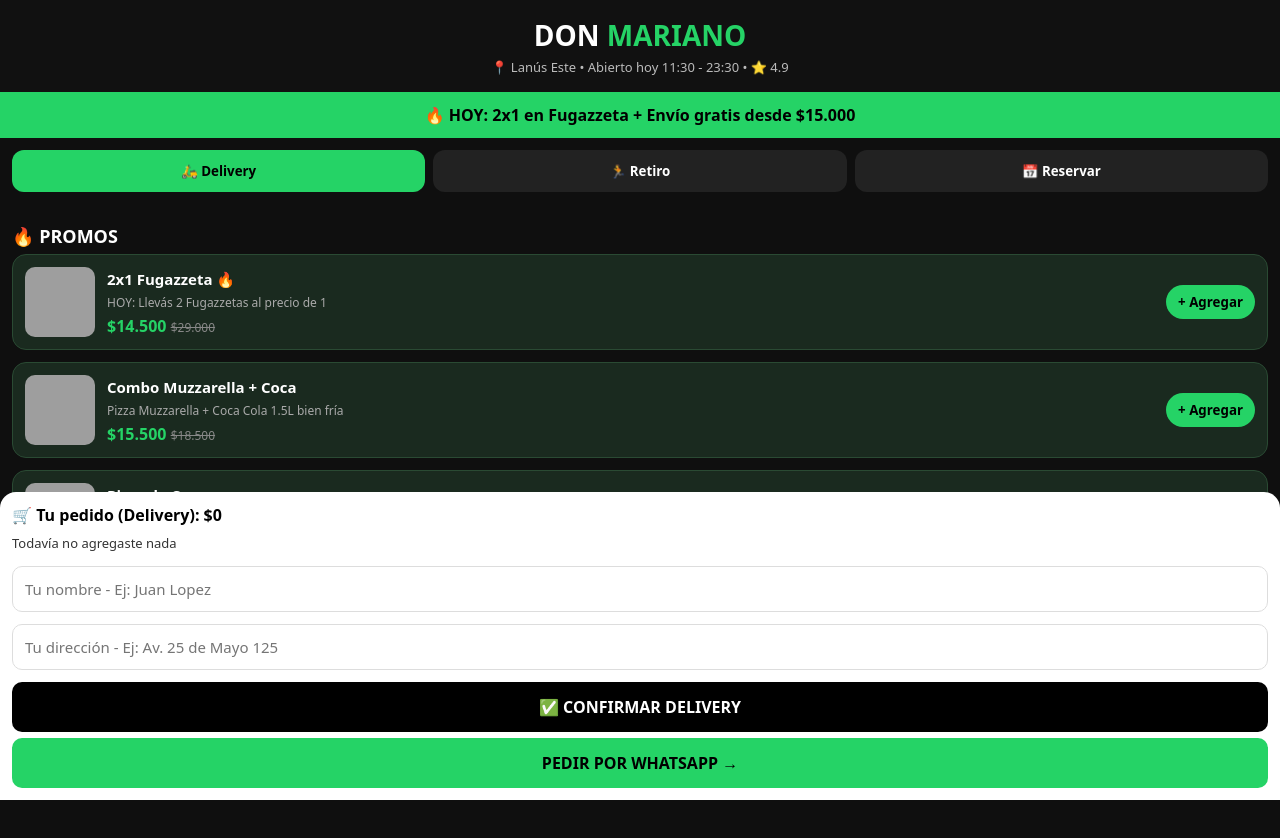
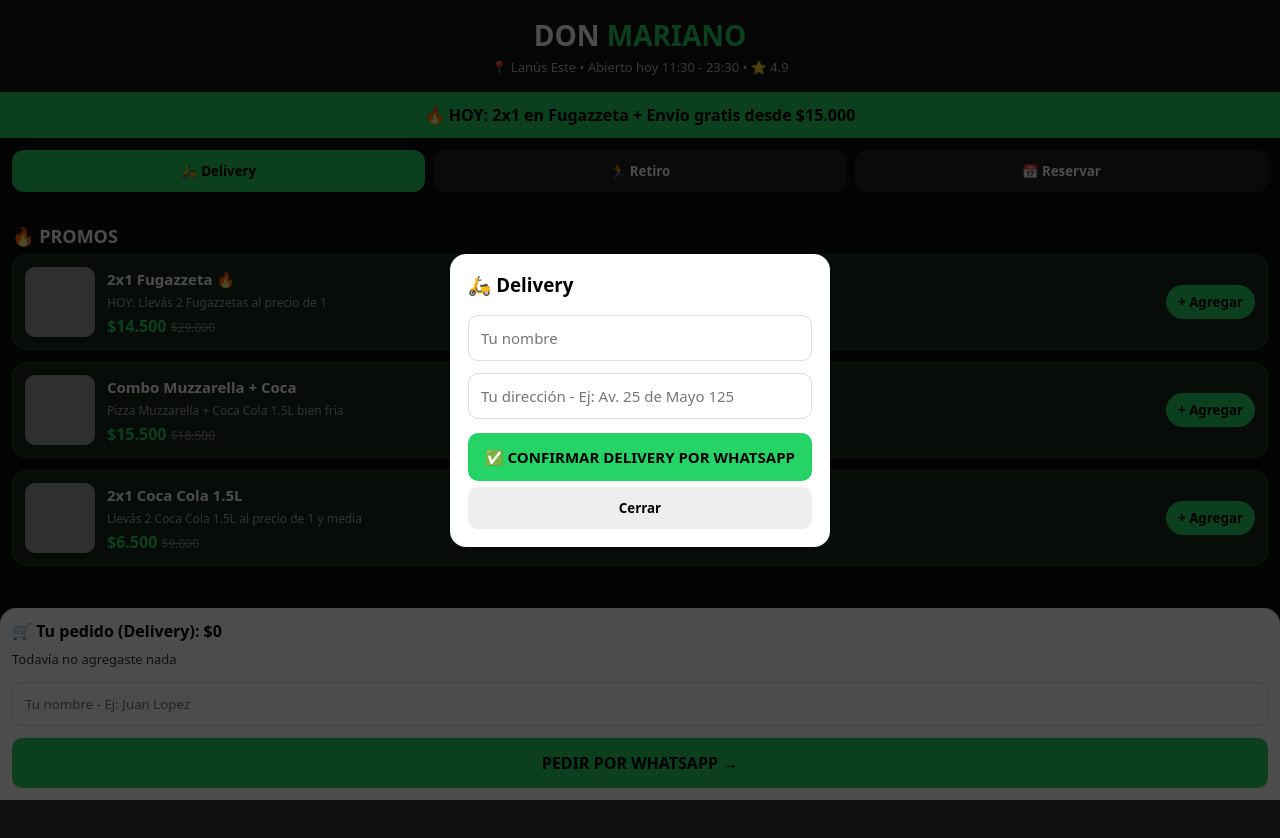
Before and after one commit to marianojescalante/Don-Mariano-Lanus, a plain HTML site: page index.html in a window 1280 px wide. Both pictures are taken after a click on the button "🛵 Delivery". Before the commit the page ends 800 px from the top, so only its background shows below. Drawn offline with Linux system fonts and the light colour scheme; grey boxes are pictures that could not be loaded.

Commit message:
Update index.html

```diff
--- a/index.html
+++ b/index.html
@@ -5,11 +5,11 @@
 <meta name="viewport" content="width=device-width, initial-scale=1.0">
 <title>Don Mariano - Pedí, Reservá y Delivery</title>
 <style>
-*{box-sizing:border-box;font-family:system-ui,Arial} body{margin:0;background:#0f0f0f;color:#fff;overflow-x:hidden}
-header{background:#111;padding:16px;text-align:center;position:sticky;top:0;z-index:10;width:100%}
+*{box-sizing:border-box;font-family:system-ui,Arial} body{margin:0;background:#0f0f0f;color:#fff;overflow-x:hidden;padding-bottom:260px}
+header{background:#111;padding:16px;text-align:center;position:sticky;top:0;z-index:10}
 header h1{margin:0;font-size:28px} header h1 span{color:#25D366}
 header p{margin:4px 0 0;color:#bbb;font-size:13px}
-.banner{background:#25D366;color:#000;padding:12px 16px;text-align:center;font-weight:800;width:100%;box-sizing:border-box;margin:0;display:block}
+.banner{background:#25D366;color:#000;padding:12px;text-align:center;font-weight:800}
 .topbar{display:flex;gap:8px;padding:12px}
 .topbar button{flex:1;padding:12px;border-radius:12px;border:0;font-weight:800;cursor:pointer;background:#222;color:#fff}
 .topbar .sel{background:#25D366;color:#000}
@@ -19,100 +19,94 @@ header p{margin:4px 0 0;color:#bbb;font-size:13px}
 .card img{width:70px;height:70px;object-fit:cover;border-radius:10px}
 .card b{font-size:15px} .card p{margin:4px 0;color:#aaa;font-size:12px}
 .price{color:#25D366;font-weight:800} .old{color:#888;text-decoration:line-through;font-size:12px}
-.add{margin-left:auto;background:#25D366;border:0;padding:8px 12px;border-radius:20px;font-weight:800;cursor:pointer}
-.cart{position:fixed;bottom:0;left:0;right:0;background:#fff;color:#000;padding:12px;border-radius:16px 16px 0 0;max-height:55vh;overflow:auto}
-.cart input,.cart select{width:100%;padding:12px;margin:6px 0;border:1px solid #ddd;border-radius:10px;font-size:15px}
+.add{margin-left:auto;background:#25D366;border:0;padding:8px 12px;border-radius:20px;font-weight:800;cursor:pointer;white-space:nowrap}
+.cart{position:fixed;bottom:0;left:0;right:0;background:#fff;color:#000;padding:12px;border-radius:16px 16px 0 0}
+.cart input{width:100%;padding:12px;margin:6px 0;border:1px solid #ddd;border-radius:10px}
 .btn-main{width:100%;padding:14px;border:0;border-radius:10px;background:#25D366;font-weight:800;font-size:16px;cursor:pointer;margin-top:6px}
-.btn-confirm{width:100%;padding:14px;border:0;border-radius:10px;background:#000;color:#fff;font-weight:800;font-size:16px;cursor:pointer;margin-top:6px}
-.hidden{display:none}
-.ok{background:#e7ffe9;border:1px solid #25D366;padding:10px;border-radius:10px;font-weight:700;margin-top:8px;text-align:center}
+.modal{position:fixed;inset:0;background:rgba(0,0,0,.7);display:flex;align-items:center;justify-content:center;z-index:99;padding:16px}
+.modal-box{background:#fff;color:#000;width:100%;max-width:380px;padding:18px;border-radius:16px}
+.modal-box h3{margin:0 0 12px} .modal-box input,.modal-box select{width:100%;padding:12px;margin:6px 0;border:1px solid #ddd;border-radius:10px;font-size:15px}
+.btn-confirm{width:100%;padding:14px;border:0;border-radius:10px;background:#25D366;font-weight:800;font-size:15px;cursor:pointer;margin-top:8px}
+.btn-cerrar{width:100%;padding:12px;border:0;border-radius:10px;background:#eee;font-weight:700;cursor:pointer;margin-top:6px}
+.hidden{display:none!important}
 </style>
 </head>
 <body>
 <header><h1>DON <span>MARIANO</span></h1><p>📍 Lanús Este • Abierto hoy 11:30 - 23:30 • ⭐ 4.9</p></header>
 <div class="banner">🔥 HOY: 2x1 en Fugazzeta + Envío gratis desde $15.000</div>
-
 <div class="topbar">
-  <button id="btn-delivery" class="sel" onclick="setModo('Delivery')">🛵 Delivery</button>
-  <button id="btn-retiro" onclick="setModo('Retiro')">🏃 Retiro</button>
-  <button id="btn-reservar" onclick="setModo('Reservar')">📅 Reservar</button>
+<button id="btn-delivery" class="sel" onclick="abrirDelivery()">🛵 Delivery</button>
+<button id="btn-retiro" onclick="abrirRetiro()">🏃 Retiro</button>
+<button id="btn-reservar" onclick="abrirReservar()">📅 Reservar</button>
 </div>
-
 <div class="cat-title">🔥 PROMOS</div>
 <div class="grid">
 <div class="card"><img src="https://images.unsplash.com/photo-1574071318508-1cdbab80d002?w=200"><div><b>2x1 Fugazzeta 🔥</b><p>HOY: Llevás 2 Fugazzetas al precio de 1</p><div><span class="price">$14.500</span> <span class="old">$29.000</span></div></div><button class="add" onclick="add('2x1 Fugazzeta',14500)">+ Agregar</button></div>
 <div class="card"><img src="https://images.unsplash.com/photo-1513104890138-7c749659a591?w=200"><div><b>Combo Muzzarella + Coca</b><p>Pizza Muzzarella + Coca Cola 1.5L bien fría</p><div><span class="price">$15.500</span> <span class="old">$18.500</span></div></div><button class="add" onclick="add('Combo Muzzarella + Coca',15500)">+ Agregar</button></div>
-  <div class="card"><img src="https://images.unsplash.com/photo-1565299624946-b28f40a0ae38?w=200"><div><b>Pizza de Carne</b><p>Carne, morrón, cebolla y muzza</p><div><span class="price">$12.000</span></div></div><button class="add" onclick="add('Pizza de Carne',12000)">+ Agregar</button></div>
+<div class="card"><img src="https://images.unsplash.com/photo-1565299624946-b28f40a0ae38?w=200"><div><b>2x1 Coca Cola 1.5L</b><p>Llevás 2 Coca Cola 1.5L al precio de 1 y media</p><div><span class="price">$6.500</span> <span class="old">$9.000</span></div></div><button class="add" onclick="add('2x1 Coca Cola 1.5L',6500)">+ Agregar</button></div>
 </div>
 
 <div class="cart">
 <b id="titulo-pedido">🛒 Tu pedido (Delivery): $0</b>
 <div id="items" style="font-size:13px;margin:8px 0;color:#333"></div>
-
 <input id="nombre" placeholder="Tu nombre - Ej: Juan Lopez">
-
-  <!-- DELIVERY -->
-  <div id="form-delivery">
-    <input id="direccion" placeholder="Tu dirección - Ej: Av. 25 de Mayo 125">
-    <button class="btn-confirm" onclick="confirmar('Delivery')">✅ CONFIRMAR DELIVERY</button>
-  </div>
-
-  <!-- RETIRO -->
-  <div id="form-retiro" class="hidden">
-    <select id="hora-retiro"><option>Retiro en 20 min</option><option>Retiro en 40 min</option><option>Retiro en 1 hora</option></select>
-    <button class="btn-confirm" onclick="confirmar('Retiro')">✅ CONFIRMAR RETIRO</button>
-  </div>
-
-  <!-- RESERVAR -->
-  <div id="form-reservar" class="hidden">
-    <input id="fecha" type="date">
-    <select id="hora-reserva"><option>19:00</option><option>20:00</option><option>21:00</option><option>22:00</option></select>
-    <select id="personas"><option>2 personas</option><option>4 personas</option><option>6 personas</option><option>8 personas</option></select>
-    <button class="btn-confirm" onclick="confirmar('Reservar')">✅ CONFIRMAR RESERVA</button>
-  </div>
-
-  <div id="msg-ok" class="ok hidden">✅ Listo! Ahora mandalo por WhatsApp abajo 👇</div>
 <button class="btn-main" onclick="pedir()">PEDIR POR WHATSAPP →</button>
 </div>
 
+<!-- MODAL DELIVERY -->
+<div id="modal-delivery" class="modal hidden"><div class="modal-box"><h3>🛵 Delivery</h3><input id="d-nombre" placeholder="Tu nombre"><input id="d-direccion" placeholder="Tu dirección - Ej: Av. 25 de Mayo 125"><button class="btn-confirm" onclick="confirmar('Delivery')">✅ CONFIRMAR DELIVERY POR WHATSAPP</button><button class="btn-cerrar" onclick="cerrar()">Cerrar</button></div></div>
+<!-- MODAL RETIRO - ESTE ES EL QUE FALTABA -->
+<div id="modal-retiro" class="modal hidden"><div class="modal-box"><h3>🏃 Retiro en local</h3><input id="r-nombre" placeholder="Tu nombre"><select id="r-hora"><option>Retiro en 20 min</option><option>Retiro en 40 min</option><option>Retiro en 1 hora</option></select><p style="font-size:13px;color:#666">📍 Retirás en Don Mariano, Lanús Este</p><button class="btn-confirm" onclick="confirmar('Retiro')">✅ CONFIRMAR RETIRO POR WHATSAPP</button><button class="btn-cerrar" onclick="cerrar()">Cerrar</button></div></div>
+<!-- MODAL RESERVAR -->
+<div id="modal-reservar" class="modal hidden"><div class="modal-box"><h3>📅 Reservar Mesa</h3><input id="res-nombre" placeholder="Tu nombre"><input id="res-fecha" type="date"><select id="res-hora"><option>12:00</option><option>19:00</option><option>20:00</option><option>21:00</option><option>22:00</option></select><select id="res-personas"><option>2 personas</option><option>4 personas</option><option>6 personas</option><option>8 personas</option></select><button class="btn-confirm" onclick="confirmar('Reservar')">✅ CONFIRMAR RESERVA POR WHATSAPP</button><button class="btn-cerrar" onclick="cerrar()">Cerrar</button></div></div>
+
 <script>
-let cart=[]; let modo='Delivery'; let confirmado=false;
-function setModo(m){
-  modo=m; confirmado=false; document.getElementById('msg-ok').classList.add('hidden');
-  document.getElementById('btn-delivery').classList.toggle('sel',m=='Delivery');
-  document.getElementById('btn-retiro').classList.toggle('sel',m=='Retiro');
-  document.getElementById('btn-reservar').classList.toggle('sel',m=='Reservar');
-  document.getElementById('form-delivery').classList.toggle('hidden',m!='Delivery');
-  document.getElementById('form-retiro').classList.toggle('hidden',m!='Retiro');
-  document.getElementById('form-reservar').classList.toggle('hidden',m!='Reservar');
+let cart=[]; let modo='Delivery';
+function pintarBotones(){
+  document.getElementById('btn-delivery').classList.toggle('sel',modo=='Delivery');
+  document.getElementById('btn-retiro').classList.toggle('sel',modo=='Retiro');
+  document.getElementById('btn-reservar').classList.toggle('sel',modo=='Reservar');
+}
+function abrirDelivery(){
+  modo='Delivery'; pintarBotones(); cerrar();
+  document.getElementById('modal-delivery').classList.remove('hidden');
   update();
 }
-function add(n,p){ cart.push({n,p}); update(); }
+function abrirRetiro(){
+  modo='Retiro'; pintarBotones(); cerrar();
+  document.getElementById('modal-retiro').classList.remove('hidden');
+  update();
+}
+function abrirReservar(){
+  modo='Reservar'; pintarBotones(); cerrar();
+  document.getElementById('modal-reservar').classList.remove('hidden');
+  update();
+}
+function cerrar(){ document.querySelectorAll('.modal').forEach(e=>e.classList.add('hidden')); }
+function add(n,p){cart.push({n,p});update();}
 function update(){
   let total=cart.reduce((a,b)=>a+b.p,0);
   document.getElementById('titulo-pedido').innerText='🛒 Tu pedido ('+modo+'): $'+total.toLocaleString('es-AR');
-  document.getElementById('items').innerHTML=cart.map(i=>i.n+' - $'+i.p.toLocaleString('es-AR')).join('<br>') || 'Todavía no agregaste nada';
+  document.getElementById('items').innerHTML=cart.map(i=>i.n+' - $'+i.p.toLocaleString('es-AR')).join('<br>')||'Todavía no agregaste nada';
 }
 function confirmar(m){
-  let nombre=document.getElementById('nombre').value;
-  if(!nombre){ alert('Poné tu nombre primero'); return; }
-  if(m=='Delivery' && !document.getElementById('direccion').value){ alert('Poné tu dirección'); return; }
-  confirmado=true;
-  document.getElementById('msg-ok').classList.remove('hidden');
-  document.getElementById('msg-ok').innerText='✅ '+m+' confirmado para '+nombre+' - Ahora tocá PEDIR POR WHATSAPP';
-}
-function pedir(){
-  if(cart.length==0){ alert('Agregá algo primero'); return; }
-  if(!confirmado){ alert('Primero tocá CONFIRMAR '+modo.toUpperCase()); return; }
+  if(cart.length==0){alert('Agregá algo primero');return;}
   let nombre=document.getElementById('nombre').value;
   let total=cart.reduce((a,b)=>a+b.p,0);
   let detalle=cart.map(i=>'- '+i.n+' $'+i.p).join('\n');
   let extra='';
-  if(modo=='Delivery') extra='\nDirección: '+document.getElementById('direccion').value;
-  if(modo=='Retiro') extra='\nRetiro: '+document.getElementById('hora-retiro').value;
-  if(modo=='Reservar') extra='\nReserva: '+document.getElementById('fecha').value+' '+document.getElementById('hora-reserva').value+' '+document.getElementById('personas').value;
-  let msg='Hola Don Mariano! Soy '+nombre+'\nQuiero '+modo+':\n'+detalle+'\nTotal: $'+total+extra;
+  if(m=='Delivery'){ nombre=document.getElementById('d-nombre').value||nombre; extra='\nDirección: '+document.getElementById('d-direccion').value; }
+  if(m=='Retiro'){ nombre=document.getElementById('r-nombre').value||nombre; extra='\nRetiro: '+document.getElementById('r-hora').value+' - Retiro en local'; }
+  if(m=='Reservar'){ nombre=document.getElementById('res-nombre').value||nombre; extra='\nReserva: '+document.getElementById('res-fecha').value+' '+document.getElementById('res-hora').value+' '+document.getElementById('res-personas').value; }
+  if(!nombre){alert('Poné tu nombre');return;}
+  let msg='Hola Don Mariano! Soy '+nombre+'\nQuiero '+m+':\n'+detalle+'\nTotal: $'+total+extra;
   window.open('https://wa.me/5491134567890?text='+encodeURIComponent(msg),'_blank');
+}
+function pedir(){
+  if(cart.length==0){alert('Agregá algo primero');return;}
+  if(modo=='Delivery') abrirDelivery();
+  if(modo=='Retiro') abrirRetiro();
+  if(modo=='Reservar') abrirReservar();
 }
 update();
 </script>
```
Lines whose indentation alone changed are shown as unchanged.
